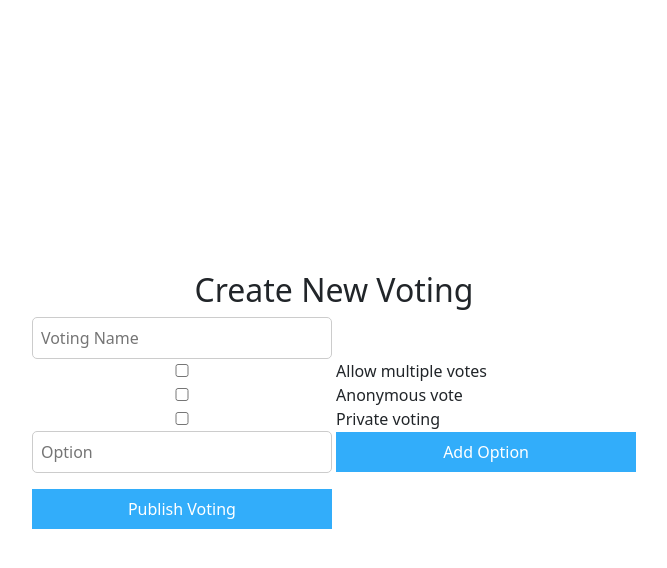
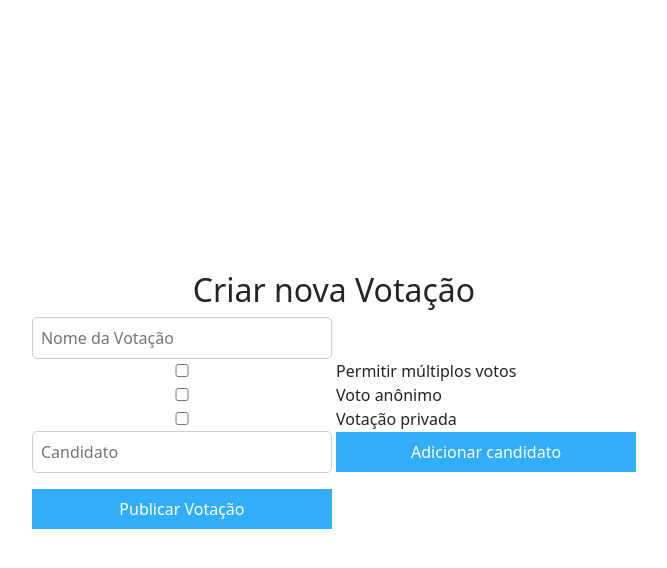
Before and after one commit to fornari03/secure-digital-voting-rsa, a Python web app: template templates/create_voting.html in a window 1280 px wide. Shown: the top 568 px of the page, without its empty margins (306-973 px from the left). Run offline with Jinja, Linux system fonts and the light colour scheme; the template is opened without the code that fills it, so the values that code supplies are empty.

Commit message:
style: coloca telas em português e resultado da votação com um ranking

```diff
--- a/templates/create_voting.html
+++ b/templates/create_voting.html
@@ -1,24 +1,24 @@
 {% extends 'base.html' %}
 {% block title %}Create Voting{% endblock %}
 {% block content %}
-<h2>Create New Voting</h2>
+<h2>Criar nova Votação</h2>
 <form method="POST">
-    <input type="text" name="voting_name" placeholder="Voting Name" required><br>
-    <label><input type="checkbox" name="multiple_votes"> Allow multiple votes</label><br>
-    <label><input type="checkbox" name="anonymous"> Anonymous vote</label><br>
-    <label><input type="checkbox" name="is_private" id="is_private"> Private voting</label><br>
+    <input type="text" name="voting_name" placeholder="Nome da Votação" required><br>
+    <label><input type="checkbox" name="multiple_votes"> Permitir múltiplos votos</label><br>
+    <label><input type="checkbox" name="anonymous"> Voto anônimo</label><br>
+    <label><input type="checkbox" name="is_private" id="is_private"> Votação privada</label><br>
 
-    <input type="text" id="option_input" placeholder="Option">
-    <button type="button" onclick="addOption()">Add Option</button>
+    <input type="text" id="option_input" placeholder="Candidato">
+    <button type="button" onclick="addOption()">Adicionar candidato</button>
     <ul id="options_list"></ul>
 
     <div id="email_whitelist" style="display:none;">
-        <input type="email" id="email_input" placeholder="Permitted Email">
-        <button type="button" onclick="addEmail()">Add Email</button>
+        <input type="email" id="email_input" placeholder="Email permitido">
+        <button type="button" onclick="addEmail()">Adicionar eleitor</button>
         <ul id="emails_list"></ul>
     </div>
 
-    <button type="submit">Publish Voting</button>
+    <button type="submit">Publicar Votação</button>
 </form>
 
 <script>
--- a/templates/login.html
+++ b/templates/login.html
@@ -4,8 +4,8 @@
 <h2>Login</h2>
 <form method="POST" action="/login">
     <input type="email" name="email" placeholder="Email" required><br>
-    <input type="password" name="password" placeholder="Password" required><br>
+    <input type="password" name="password" placeholder="Senha" required><br>
     <button type="submit">Login</button>
 </form>
-<p>Don't have an account? <a href="/register">Create Account</a></p>
+<p>Não tem uma conta? <a href="/register">Criar conta</a></p>
 {% endblock %}
--- a/templates/register.html
+++ b/templates/register.html
@@ -1,12 +1,12 @@
 {% extends 'base.html' %}
 {% block title %}Register{% endblock %}
 {% block content %}
-<h2>Register</h2>
+<h2>Registrar</h2>
 <form method="POST" action="/register">
     <input type="text" name="name" placeholder="Nome" required><br>
     <input type="email" name="email" placeholder="Email" required><br>
     <input type="password" name="password" placeholder="Senha" required><br>
-    <button type="submit">Register</button>
+    <button type="submit">Registrar</button>
 </form>
-<p>Already have an account? <a href="/login">Login</a></p>
+<p>Já tem uma conta? <a href="/login">Login</a></p>
 {% endblock %}
--- a/templates/voting_list.html
+++ b/templates/voting_list.html
@@ -1,15 +1,15 @@
 {% extends 'base.html' %}
 {% block title %}Voting List{% endblock %}
 {% block content %}
-<h2>Available Votings</h2>
+<h2>Votações Disponíveis</h2>
 <div class="voting-grid">
     {% for voting in votings %}
     <div class="voting-card" onclick="window.location='/voting_info/{{ voting.id }}'">
         <h3>{{ voting.name }}</h3>
-        <p>Valid votes: {{ voting.votes | length }}</p>
+        <p>Votos válidos: {{ voting.votes | length }}</p>
         <span class="status {{ 'open' if voting.status == 'Aberta' else 'closed' }}">{{ voting.status }}</span>
     </div>
     {% endfor %}
 </div>
-<button onclick="window.location='/create_voting'">Create New Voting</button>
+<button onclick="window.location='/create_voting'">Criar nova Votação</button>
 {% endblock %}
```
Also changed, not shown: templates/voting_info.html (+18 -4 lines).
